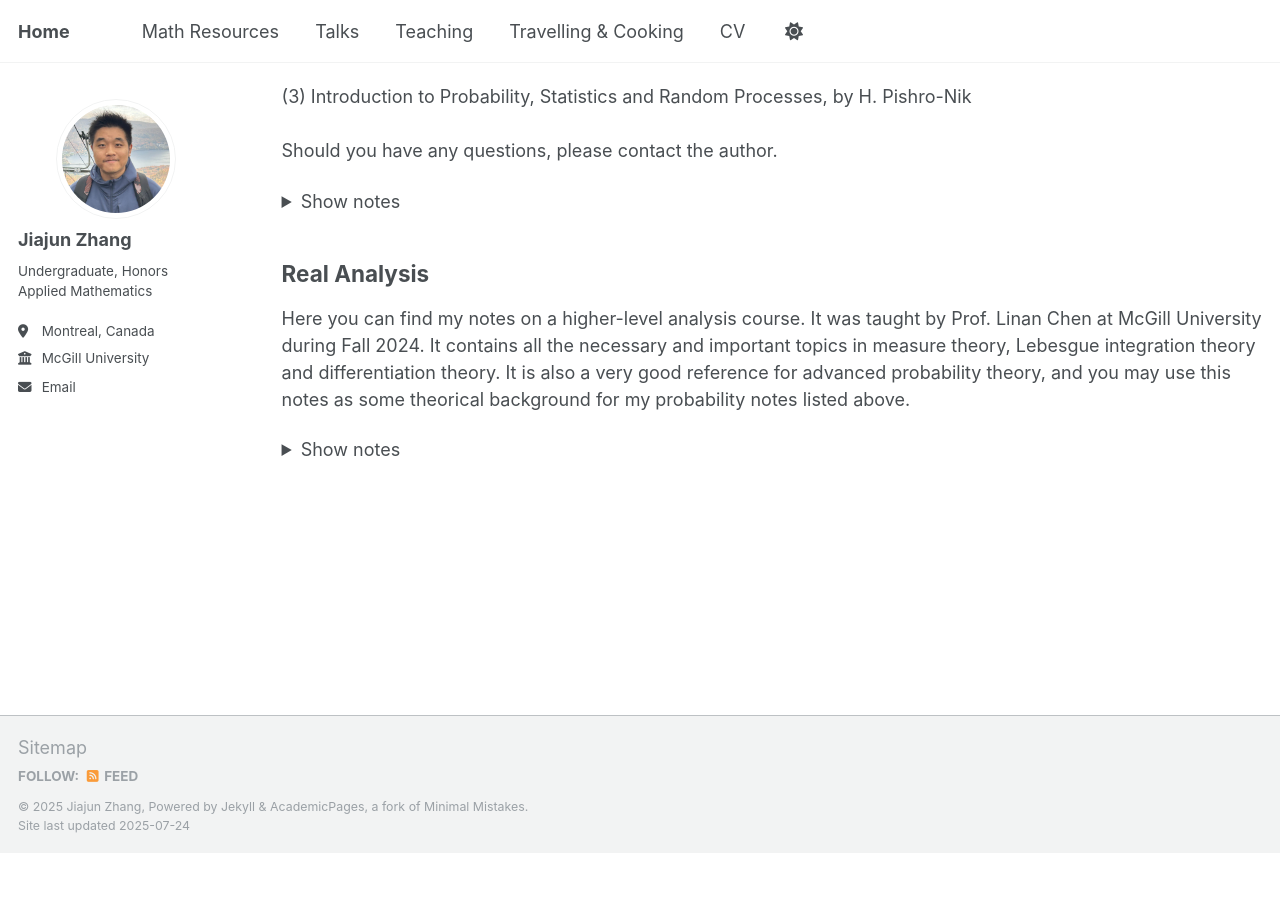
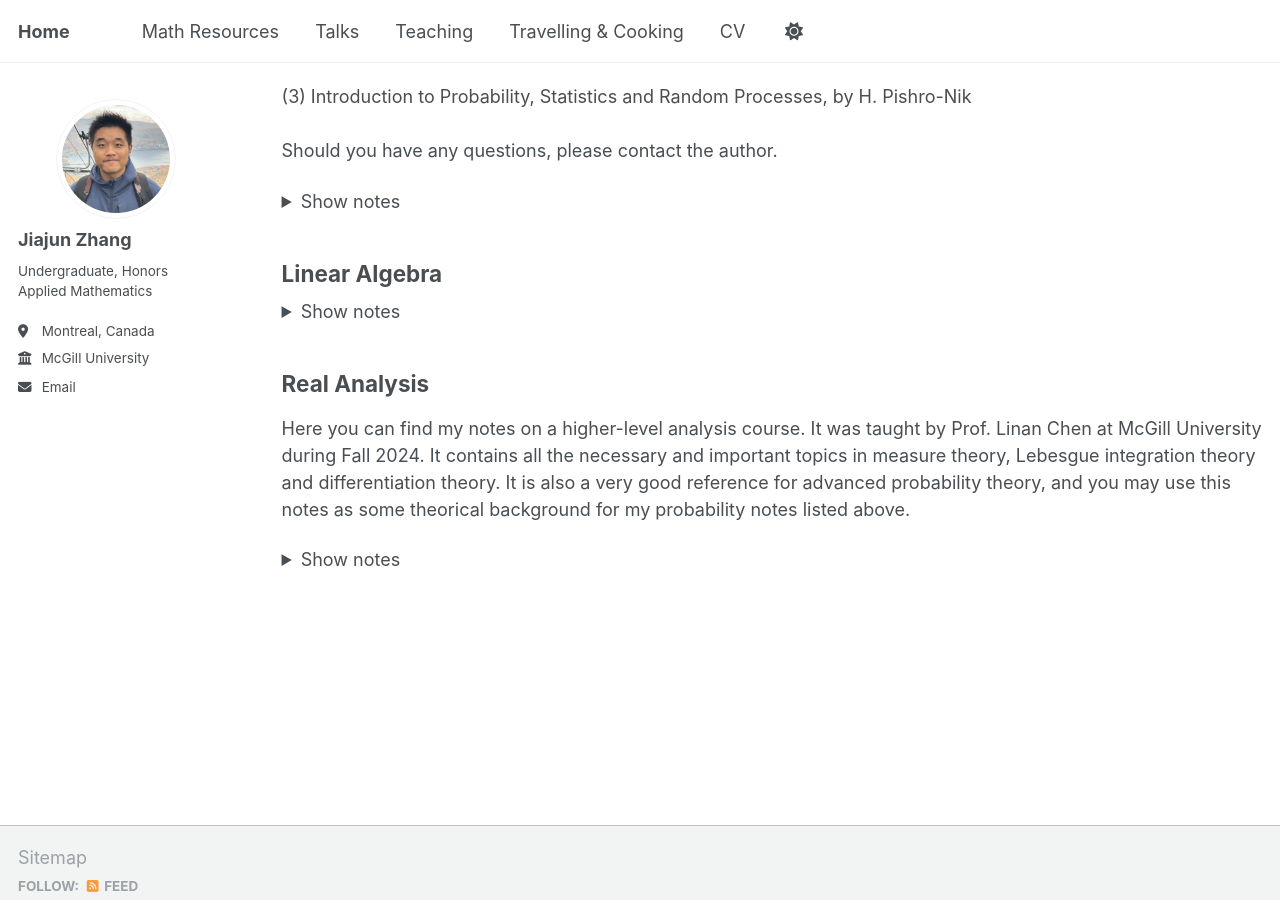
Before and after one commit to JohanssonRein/JohanssonRein.github.io, a Jekyll site: the page built from _pages/publications.html, in a window 1280 px wide and 900 px high, scrolled down 1896 px. Built offline with Jekyll 4.4.1, drawn with Linux system fonts in a browser that asks for light colours; before the commit the page ends 2749 px from its top, so only the background shows below that; part of the change alters nothing that is shown.

Commit message:
Update linearalgebra.md

```diff
--- a/_publications/linearalgebra.md
+++ b/_publications/linearalgebra.md
@@ -1,7 +1,7 @@
 ---
 title: "线性代数笔记 （Linear Algebra Notes in Chinese）"
 collection: publications
-category: Linear Algebra
+category: linearalgebra
 permalink: /publication/linearalg
 order: 1
 excerpt: '该部分包含我本人的线性代数笔记，重点涵盖线性方程组的求解，线性变换，基地变换等。其他部分仍在完善，但仍可用于MATH 223, 133, 236, 251等课程的参考材料。'
```
